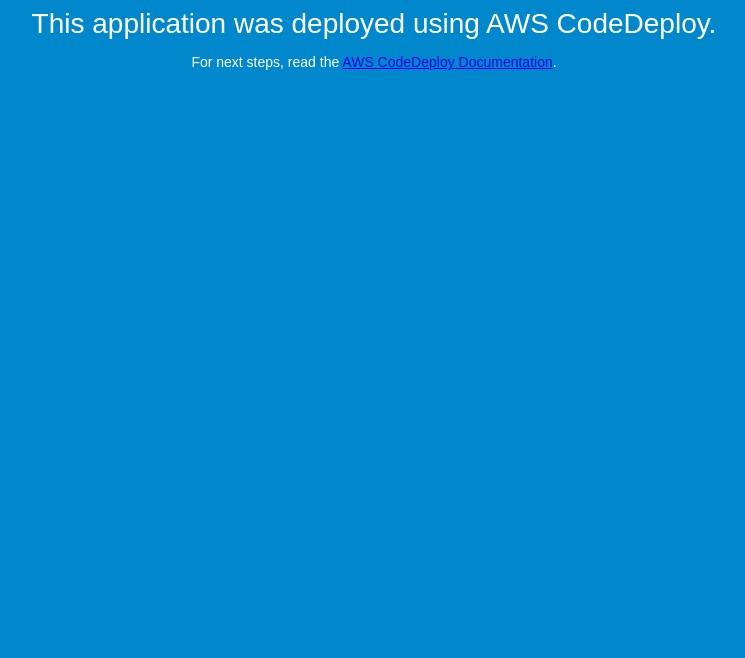
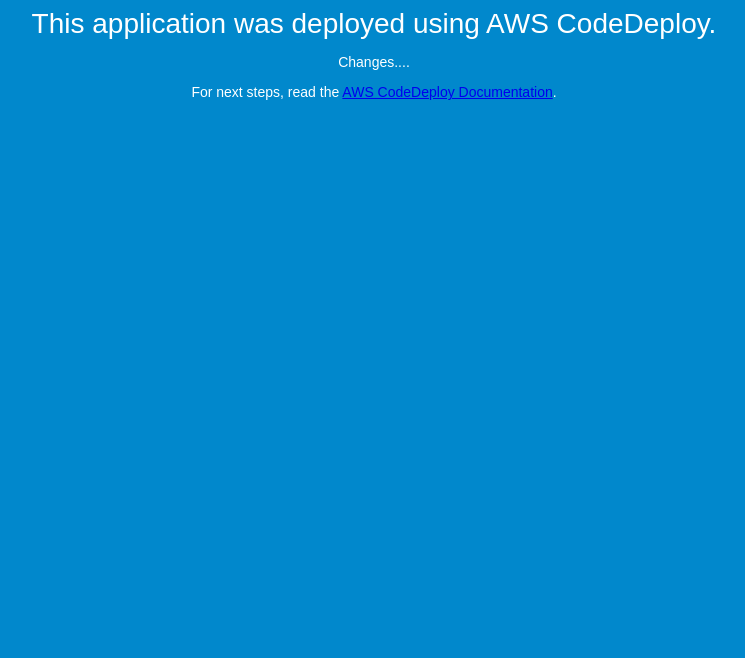
Before and after one commit to tavisca-gpawade/code-deploy-linux, a plain HTML site: page index.html in a window 1280 px wide. Shown: the part 142-800 px from the top of the page, without its empty margins (266-1011 px from the left). Drawn offline with Linux system fonts and the light colour scheme.

Commit message:
changes in html

```diff
--- a/index.html
+++ b/index.html
@@ -28,6 +28,9 @@
   <div align="center">
     <h1>Congratulations</h1>
     <h2>This application was deployed using AWS CodeDeploy.</h2>
+
+    <p>Changes....</p>
+
     <p>For next steps, read the <a href="http://aws.amazon.com/documentation/codedeploy">AWS CodeDeploy Documentation</a>.</p>
   </div>
 </body>
```
